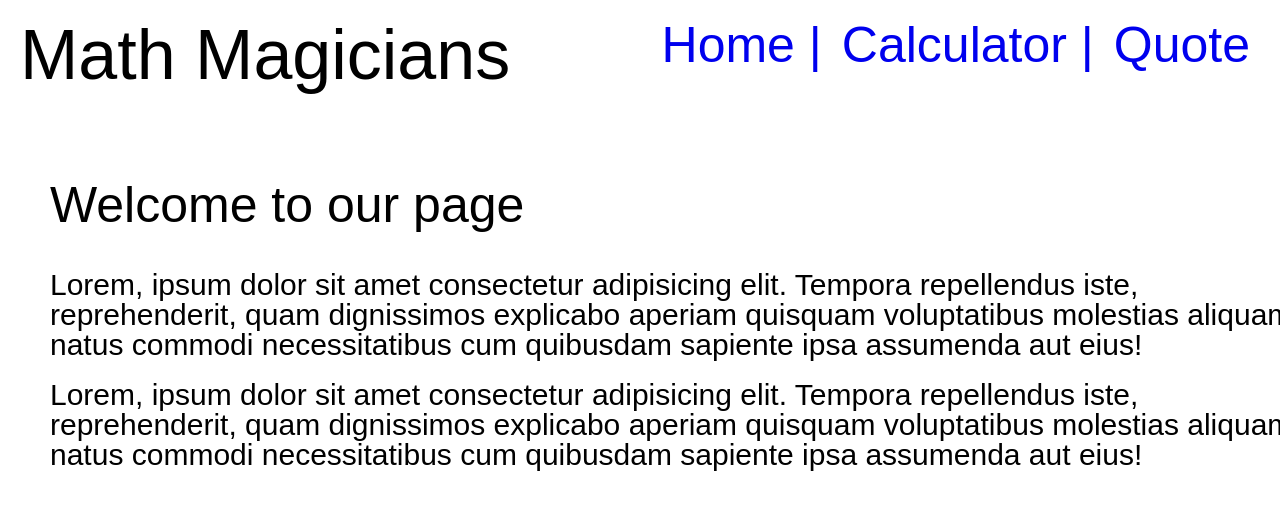
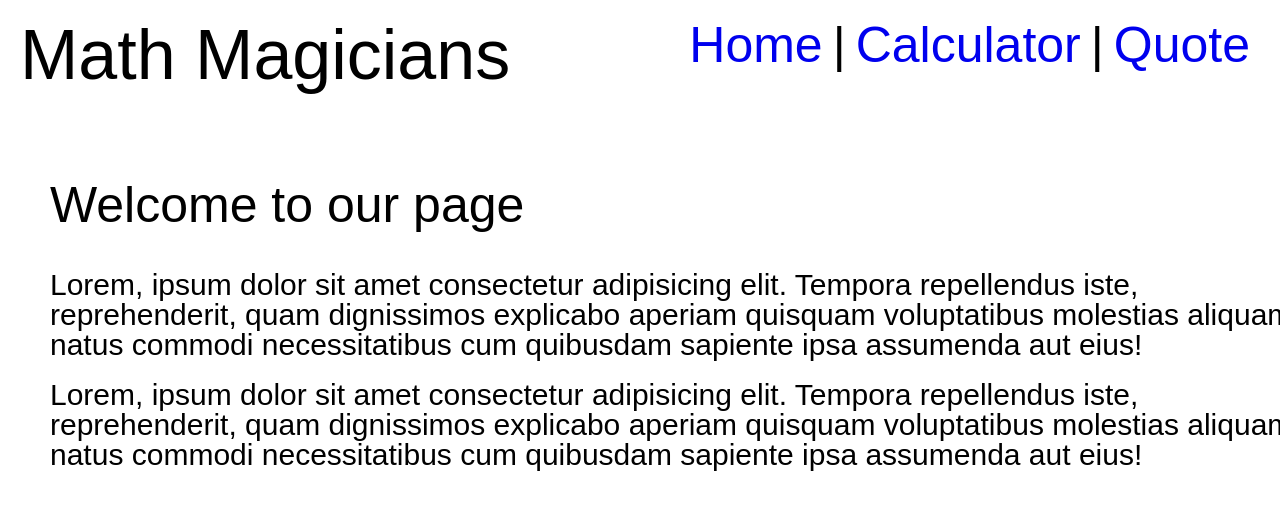
Before and after one commit to ozovalihasan/react-calculator, a React (Create React App) app: page / in a window 1280 px wide. Shown: the top 510 px of the page. Built offline with nearby package versions, Linux system fonts and the light colour scheme.

Commit message:
Update navbar

```diff
--- a/src/component/Navbar.js
+++ b/src/component/Navbar.js
@@ -4,13 +4,15 @@ import { Link } from 'react-router-dom';
 const Navbar = () => (
   <div className="navbar main">
     <ul className="navbar container">
-      <h2 className="navbar title"> Math Magicians</h2>
+      <h2 className="navbar title">Math Magicians</h2>
       <li>
-        <Link to="/">Home |</Link>
+        <Link to="/">Home</Link>
       </li>
+      |
       <li>
-        <Link to="/calculator">Calculator |</Link>
+        <Link to="/calculator">Calculator</Link>
       </li>
+      |
       <li>
         <Link to="/quote">Quote</Link>
       </li>
```
